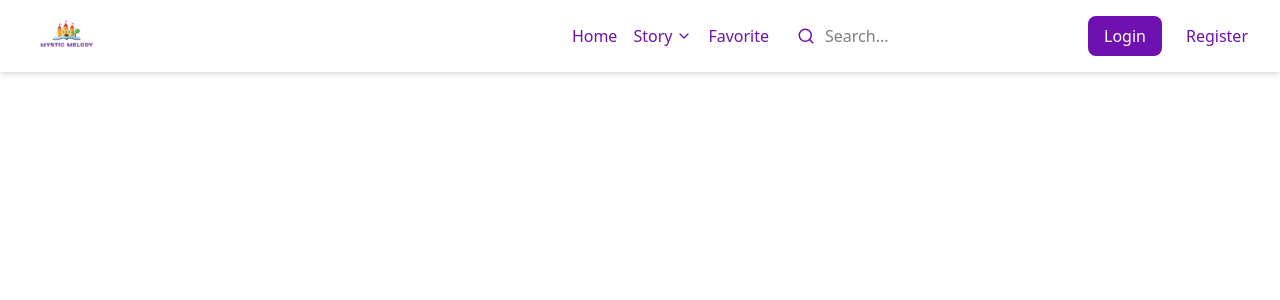
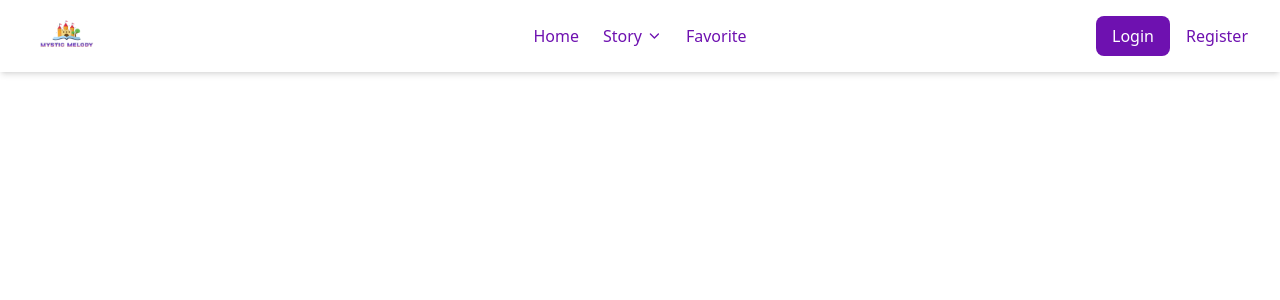
Before and after one commit to bunseuseng/fairy-tail-group5, a React (Vite) app: page / in a window 1280 px wide. Shown: the top 300 px of the page. Built offline with nearby package versions, Linux system fonts and the light colour scheme.

Commit message:
add button file

```diff
--- /dev/null
+++ b/src/components/button.jsx
@@ -0,0 +1,19 @@
+import { React } from "react";
+import { Menu, X, Search, ChevronDown } from "lucide-react";
+export default function Button() {
+  return (
+    <div>
+      <button className="bg-purple-900 text-white px-4 py-2 rounded-lg hover:bg-purple-600 transition duration-300">
+        Click Me
+      </button>
+    </div>
+  );
+}
+
+//   const [isOpen, setIsOpen] = useState(false);
+
+{
+  /* <button className="bg-purple-800 text-white px-4 py-2 rounded-lg hover:bg-purple-600 transition duration-300">
+  Click Me
+</button>; */
+}
--- a/src/components/card.jsx
+++ b/src/components/card.jsx
@@ -1,17 +1,7 @@
-import { useState } from "react";
-import { Menu, X, Search, ChevronDown } from "lucide-react";
+import React from "react";
 
-export default function card() {
-  const [isOpen, setIsOpen] = useState(false);
+const card = () => {
+  return <div></div>;
+};
 
-  return (
-    <div className="card">
-      <button onClick={() => setIsOpen(!isOpen)}>
-        {isOpen ? <X size={24} /> : <Menu size={24} />}
-      </button>
-      <p>
-        Edit <code>src/components/card.jsx</code> and save to test HMR
-      </p>
-    </div>
-  );
-}
+export default card;
--- a/src/components/footer.jsx
+++ b/src/components/footer.jsx
@@ -0,0 +1,7 @@
+import React from "react";
+
+const footer = () => {
+  return <div></div>;
+};
+
+export default footer;
--- a/src/components/navbar.jsx
+++ b/src/components/navbar.jsx
@@ -103,48 +103,30 @@
 //     </nav>
 //   );
 // }
-
 import { useState } from "react";
 import { Menu, X, Search, ChevronDown } from "lucide-react";
 import logo from "../assets/images/logo.png";
 
 export default function Navbar() {
-  const [isOpen, setIsOpen] = useState(false);
-  const [dropdownOpen, setDropdownOpen] = useState(false); // Dropdown state
+  const [isOpen, setIsOpen] = useState(false); // Mobile menu state
+  const [dropdownOpen, setDropdownOpen] = useState(false); // Story dropdown state
 
   return (
     <nav className="bg-white shadow-md px-4 sm:px-6 lg:px-8 w-full">
-      <div className="flex justify-between items-center py-4">
-        {/* Logo */}
+      <div className="relative flex justify-between items-center py-4">
+        {/* Logo (Left) */}
         <div className="flex items-center space-x-2">
           <img src={logo} alt="Mystic Melody" className="h-10" />
-
-          {/* <span className="font-bold text-xl text-purple-800">
-            MYSTIC MELODY
-          </span> */}
         </div>
 
-        {/* Mobile Menu Button */}
-        <div className="lg:hidden">
-          <button
-            onClick={() => setIsOpen(!isOpen)}
-            className="text-purple-800"
-          >
-            {isOpen ? <X size={28} /> : <Menu size={28} />}
-          </button>
-        </div>
-
-        {/* Desktop Menu */}
-        <div className="hidden lg:flex space-x-4 items-center">
-          <a
-            href="#"
-            className="text-purple-800 hover:text-purple-500 transition duration-300"
-          >
+        {/* Centered Menu */}
+        <div className="absolute left-1/2 transform -translate-x-1/2 hidden lg:flex space-x-6 items-center">
+          <a href="#" className="text-purple-800 hover:text-purple-600">
             Home
           </a>
 
           {/* Dropdown for Story */}
-          <div className="relative group">
+          <div className="relative">
             <button
               className="flex items-center text-purple-800 hover:text-purple-500 transition duration-300"
               onClick={() => setDropdownOpen(!dropdownOpen)}
@@ -168,35 +150,43 @@ export default function Navbar() {
             )}
           </div>
 
-          <a
-            href="#"
-            className="text-purple-800 hover:text-purple-500 transition duration-300"
-          >
+          <a href="#" className="text-purple-800 hover:text-purple-600">
             Favorite
           </a>
 
           {/* Search Box */}
-          <div className="relative flex items-center">
-            <Search size={18} className="absolute left-3 text-purple-800" />
+          {/* <div className="relative flex items-center">
+            <Search size={18} className="absolute left-3 text-gray-500" />
             <input
               type="text"
               placeholder="Search..."
-              className="pl-10 pr-4 py-2 border-0 rounded-lg focus:outline-none focus:ring-2 focus:ring-purple-500"
+              className="pl-10 pr-4 py-2 border rounded-lg focus:outline-none focus:ring-2 focus:ring-purple-500"
             />
-          </div>
+          </div> */}
+        </div>
+
+        {/* Login & Register (Right Side) */}
+        <div className="hidden lg:flex space-x-4">
           <button className="bg-purple-800 text-white px-4 py-2 rounded-lg hover:bg-purple-600 transition duration-300">
-            <a href=""> Login </a>
+            Login
           </button>
-          <a
-            href="#"
-            className="text-purple-800 hover:text-purple-500 ml-2 transition duration-300"
-          >
+          <a href="#" className="text-purple-800 mt-2 hover:text-purple-600">
             Register
           </a>
         </div>
+
+        {/* Mobile Menu Button */}
+        <div className="lg:hidden">
+          <button
+            onClick={() => setIsOpen(!isOpen)}
+            className="text-purple-800"
+          >
+            {isOpen ? <X size={28} /> : <Menu size={28} />}
+          </button>
+        </div>
       </div>
 
-      {/* Mobile Dropdown */}
+      {/* Mobile Menu */}
       {isOpen && (
         <div className="lg:hidden flex flex-col space-y-4 pb-4 border-t pt-4">
           <a href="#" className="text-purple-800 hover:text-purple-600">
@@ -238,10 +228,7 @@ export default function Navbar() {
           <a href="#" className="text-purple-800 hover:text-purple-600">
             Favorite
           </a>
-          <a href="#" className="text-purple-800 hover:text-purple-600">
-            Search
-          </a>
-          <button className="bg-purple-800 text-white px-4 py-2 rounded-lg hover:bg-purple-600 transition duration-300">
+          <button className="bg-purple-900 text-white px-4 py-2 rounded-lg hover:bg-purple-600 transition duration-300">
             Login
           </button>
           <a href="#" className="text-purple-800 hover:text-purple-600">
--- a/test.html
+++ /dev/null
@@ -1,38 +0,0 @@
-<!DOCTYPE html>
-<html lang="en">
-  <head>
-    <meta charset="UTF-8" />
-    <meta name="viewport" content="width=device-width, initial-scale=1.0" />
-    <title>My Favorite Fairy Tales</title>
-    <script src="favorites.js" defer></script>
-    <script src="https://cdn.tailwindcss.com"></script>
-  </head>
-  <body class="bg-gray-100 p-6">
-    <div class="max-w-2xl mx-auto bg-white p-6 rounded-lg shadow-md">
-      <h1 class="text-2xl font-bold mb-4">My Favorite Fairy Tales</h1>
-      <ul id="favoriteList" class="space-y-2">
-        <!-- Favorite stories will be added here -->
-      </ul>
-      <p id="emptyMessage" class="text-gray-500">No favorites yet.</p>
-    </div>
-  </body>
-  <script>
-    document.addEventListener("DOMContentLoaded", function () {
-      const favoriteList = document.getElementById("favoriteList");
-      const emptyMessage = document.getElementById("emptyMessage");
-
-      // Get saved favorites from localStorage
-      const favorites = JSON.parse(localStorage.getItem("favorites")) || [];
-
-      if (favorites.length > 0) {
-        emptyMessage.style.display = "none"; // Hide "No favorites" message
-        favorites.forEach((title) => {
-          const li = document.createElement("li");
-          li.textContent = title;
-          li.className = "p-2 bg-blue-100 rounded";
-          favoriteList.appendChild(li);
-        });
-      }
-    });
-  </script>
-</html>
```
